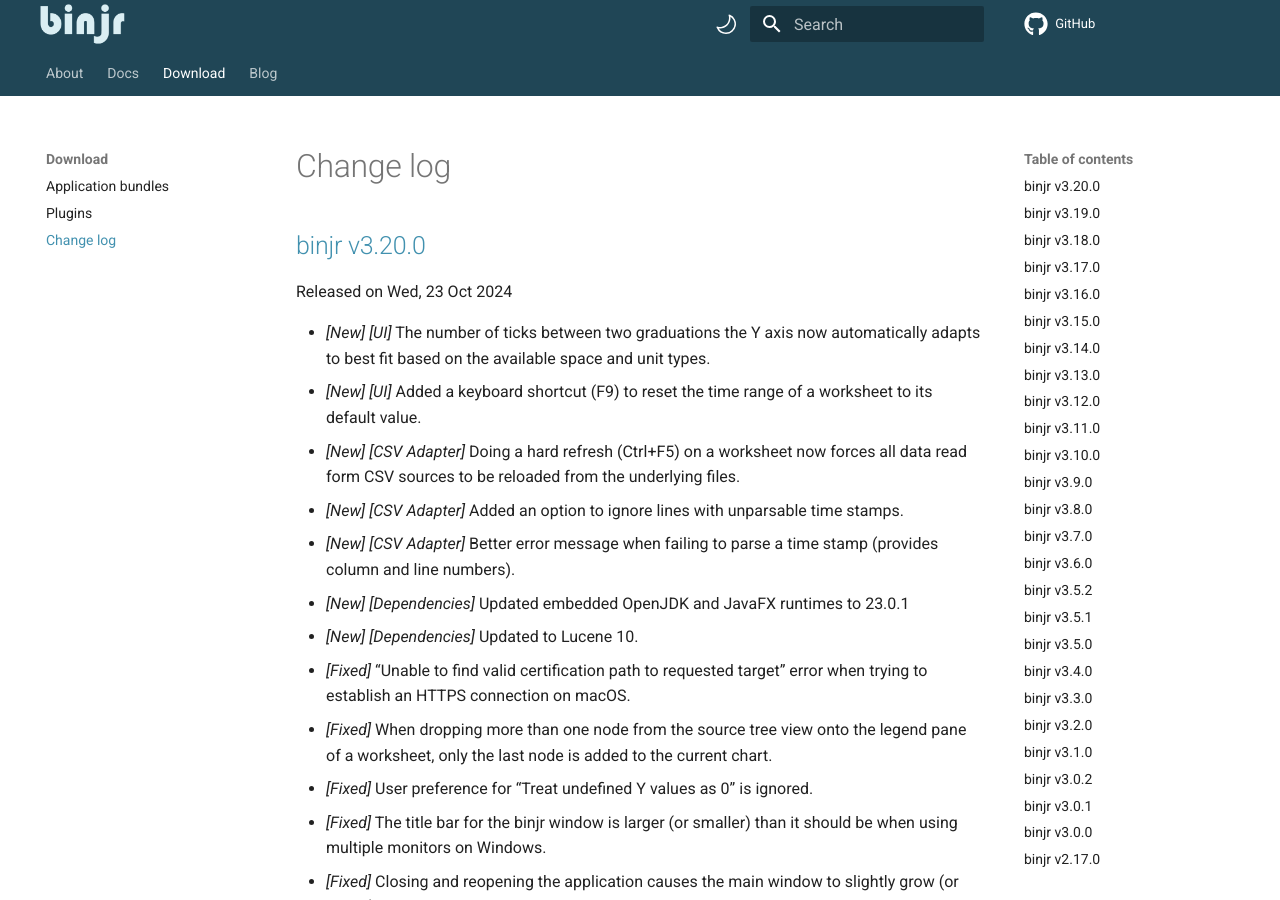
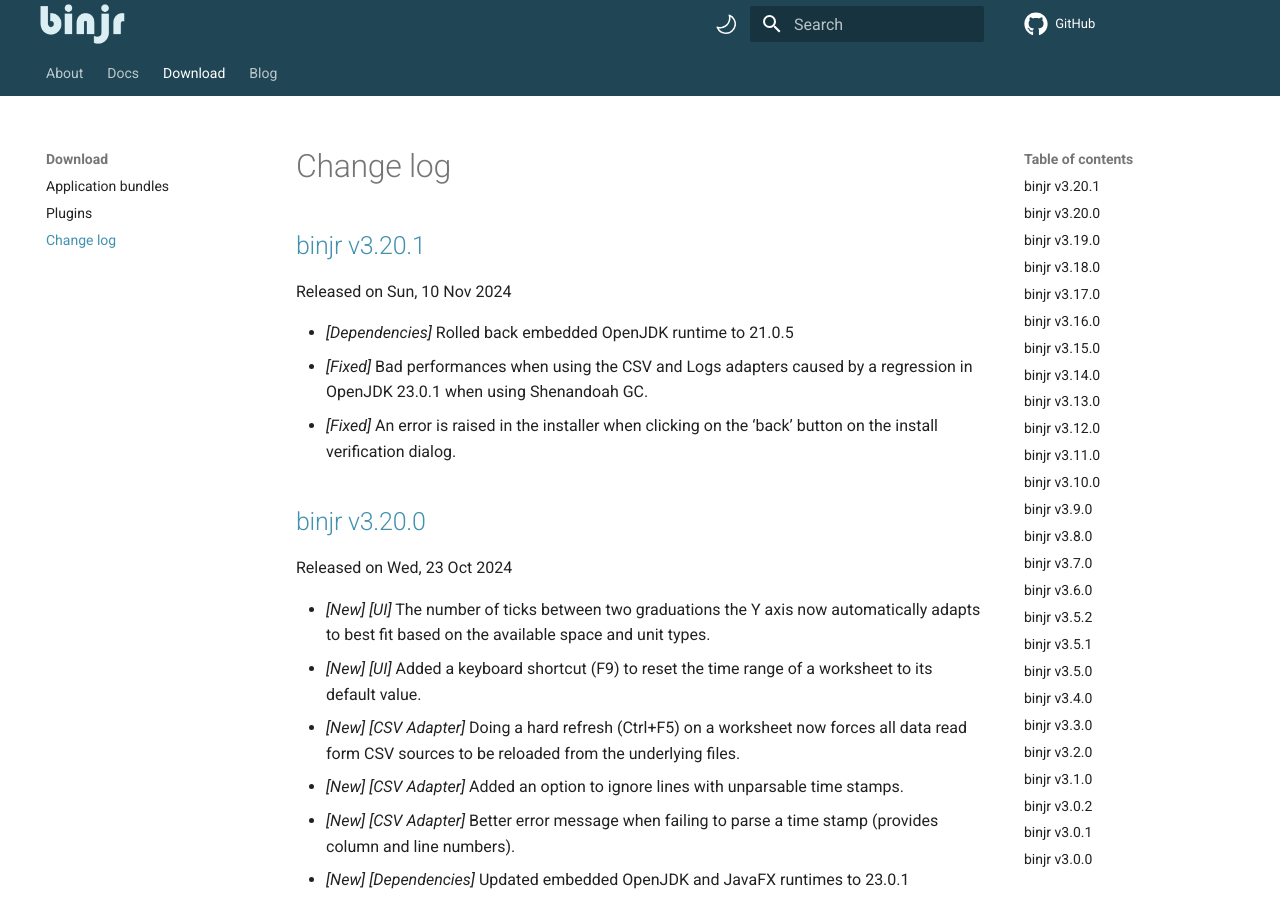
Before and after one commit to binjr/binjr.github.io, an MkDocs documentation site: the page built from docs/download/CHANGELOG.md, in a window 1280 px wide and 900 px high. Built offline with MkDocs 1.6.1 and Material for MkDocs 9.7.7, drawn with Linux system fonts in a browser that asks for light colours; comment, search, counter and statistics services are not loaded.

Commit message:
Release  v3.20.1

```diff
--- a/docs/download/CHANGELOG.md
+++ b/docs/download/CHANGELOG.md
@@ -1,4 +1,11 @@
 # Change log
+
+## [binjr v3.20.1](https://github.com/binjr/binjr/releases/tag/v3.20.1)
+Released on Sun, 10 Nov 2024
+
+* _[Dependencies]_ Rolled back embedded OpenJDK runtime to 21.0.5
+* _[Fixed]_ Bad performances when using the CSV and Logs adapters caused by a regression in OpenJDK 23.0.1 when using Shenandoah GC.
+* _[Fixed]_ An error is raised in the installer when clicking on the 'back' button on the install verification dialog.
 
 ## [binjr v3.20.0](https://github.com/binjr/binjr/releases/tag/v3.20.0)
 Released on Wed, 23 Oct 2024
@@ -15,6 +22,7 @@
 * _[Fixed]_ User preference for "Treat undefined Y values as 0" is ignored.
 * _[Fixed]_ The title bar for the binjr window is larger (or smaller) than it should be when using multiple monitors on Windows.
 * _[Fixed]_ Closing and reopening the application causes the main window to slightly grow (or shrink) each time when using multiple monitors on Windows.
+
 
 ## [binjr v3.19.0](https://github.com/binjr/binjr/releases/tag/v3.19.0)
 Released on Fri, 19 Jul 2024
```
Also changed, not shown: docs/download/latest_release.md (+13 -13 lines), 1 other file.
